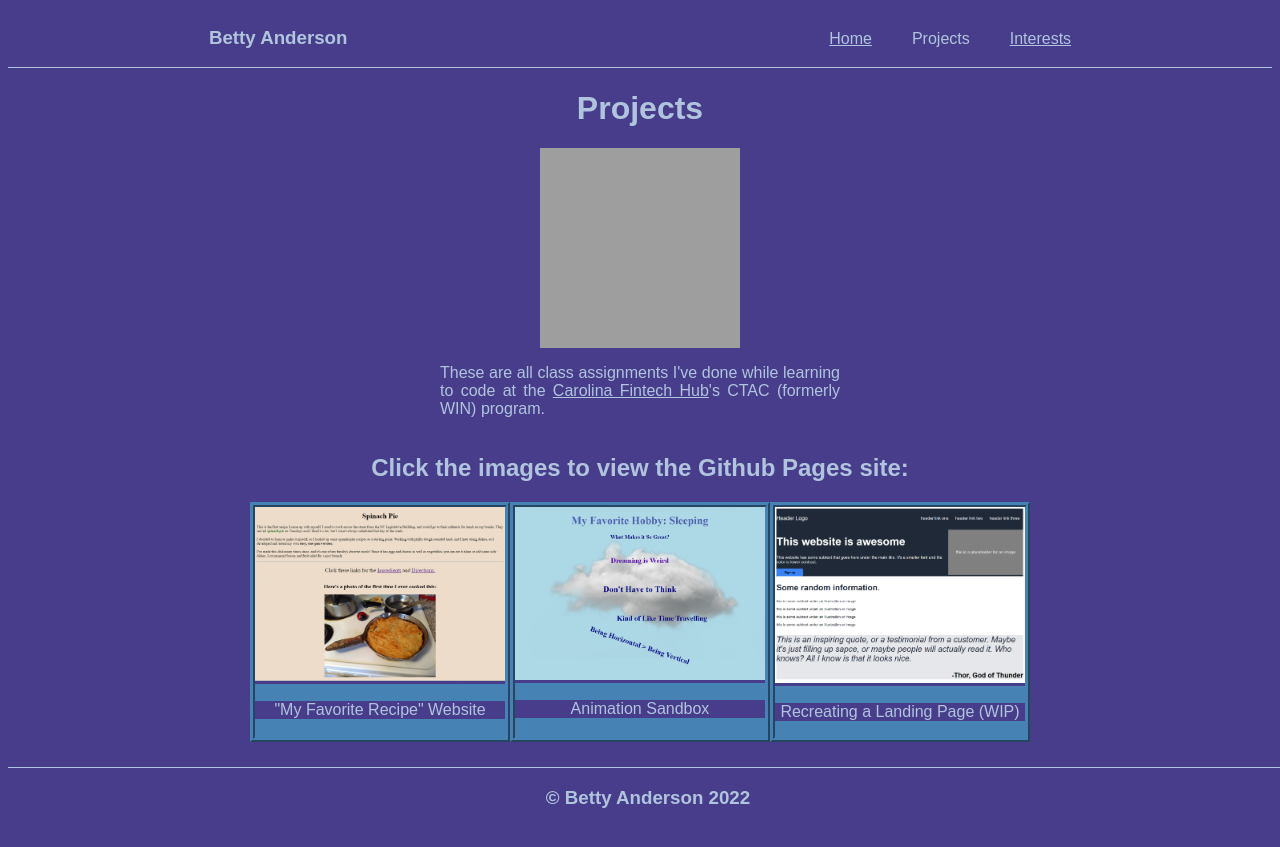
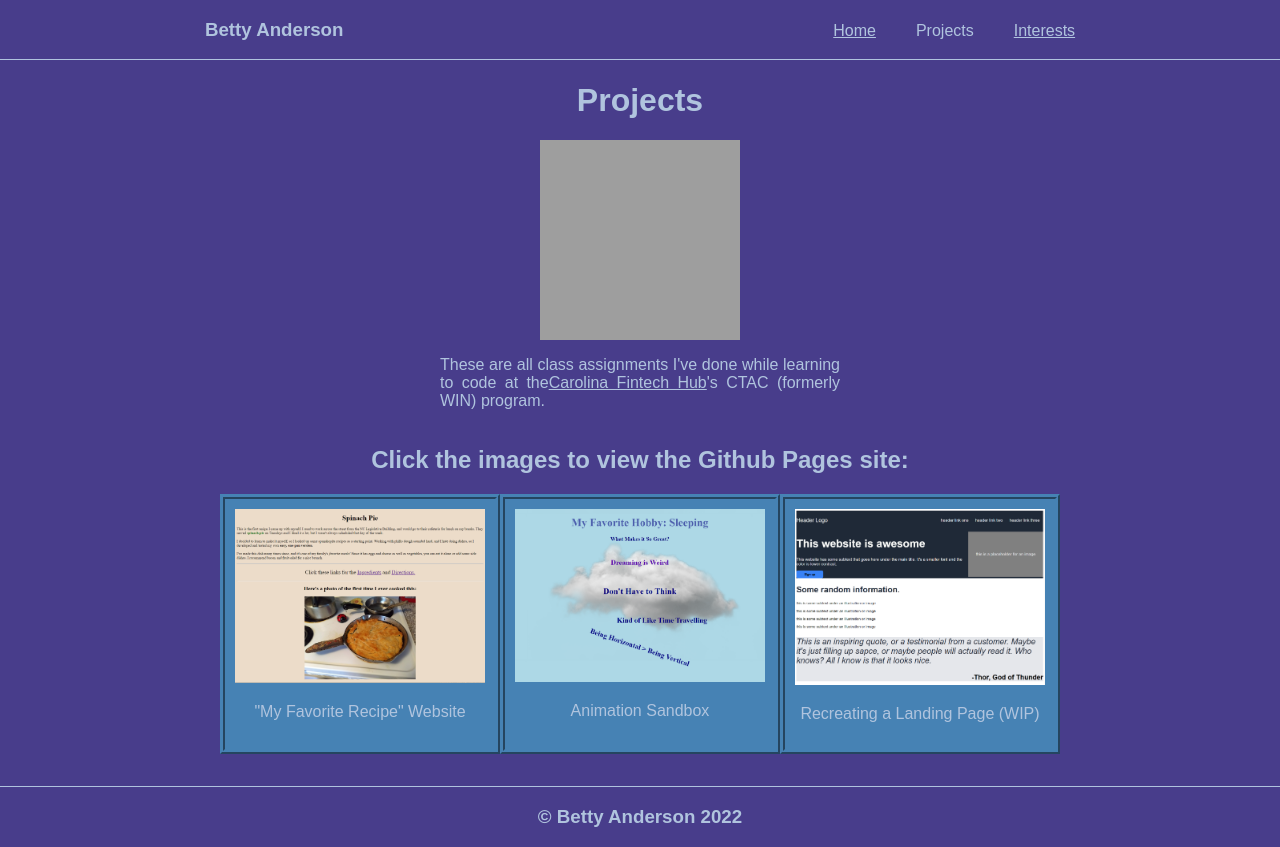
Before and after one commit to bettyand/portfolio-project, a plain HTML site: page projects.html in a window 1280 px wide. Before the commit the page ends 816 px from the top, so only its background shows below. Drawn offline with Linux system fonts and the light colour scheme; grey boxes are pictures that could not be loaded.

Commit message:
clean up code formatting

```diff
--- a/projects.html
+++ b/projects.html
@@ -1,15 +1,15 @@
 <!DOCTYPE html>
 <html lang="en">
+
 <head>
-    <meta charset="UTF-8">
-    <meta http-equiv="X-UA-Compatible" content="IE=edge">
-    <meta name="viewport" content="width=device-width, initial-scale=1.0">
+    <meta charset="UTF-8" />
+    <meta http-equiv="X-UA-Compatible" content="IE=edge" />
+    <meta name="viewport" content="width=device-width, initial-scale=1.0" />
     <title>Projects</title>
-    <link rel="stylesheet" href="style.css">
+    <link rel="stylesheet" href="style.css" />
 </head>
+
 <body>
-    <div class="page-container">
-        <div class="content-wrap">
     <nav>
         <h3>Betty Anderson</h3>
         <ul>
@@ -20,30 +20,34 @@
     </nav>
     <main>
         <h1>Projects</h1>
-                <img class="heroimg" src="https://thumbs.dreamstime.com/b/html-css-code-developing-screenshot-76836093.jpg" alt="stock photo of html code">
-                <p class="portfoliodescrip">These are all class assignments I've done while learning to code at the <a href="https://www.carolinafintechhub.org/" target="_blank">Carolina Fintech Hub</a>'s CTAC (formerly WIN) program.</p>
+        <img class="heroimg" src="https://thumbs.dreamstime.com/b/html-css-code-developing-screenshot-76836093.jpg"
+            alt="stock photo of html code" />
+        <p class="herotxt">These are all class assignments I've done while learning to code at the<a
+                href="https://www.carolinafintechhub.org/" target="_blank">Carolina Fintech Hub</a>'s CTAC (formerly
+            WIN) program.</p>
         <h2>Click the images to view the Github Pages site:</h2>
         <section class="projectcards">
             <div class="card">
                 <a href="https://bettyand.github.io/my-favorite-recipe-website/">
-                            <img class="thumbnail" src="images/recipewebsite.png" alt="">
+                    <img class="thumbnail" src="images/recipewebsite.png" alt="" />
                 </a>
                 <p>"My Favorite Recipe" Website</p>
             </div>
             <div class="card">
-                        <a href="https://bettyand.github.io/animation-assignment/"><img class="thumbnail" src="images/animation.png"></a>
+                <a href="https://bettyand.github.io/animation-assignment/"><img class="thumbnail"
+                        src="images/animation.png" /></a>
                 <p>Animation Sandbox</p>
             </div>
             <div class="card">
-                        <a href="https://bettyand.github.io/landing-page/"><img class="thumbnail" src="images/wiplandingpage.png"></a>
+                <a href="https://bettyand.github.io/landing-page/"><img class="thumbnail"
+                        src="images/wiplandingpage.png" /></a>
                 <p>Recreating a Landing Page (WIP)</p>
             </div>
         </section>
     </main>
-        </div>
     <footer>
         <h3>&copy; Betty Anderson 2022</h3>
     </footer>
-    </div>
 </body>
+
 </html>
--- a/style.css
+++ b/style.css
@@ -1,15 +1,11 @@
 *   {
-    background-color: darkslateblue;
     color: lightsteelblue;
     font-family: Arial, Helvetica, sans-serif;
 }
 
-.page-container {
-    min-height: 100vh;
-}
-
-.content-wrap   {
-    padding-bottom: 2.5rem;
+body  {
+    background-color: darkslateblue;
+    margin: 0px;
 }
 
 nav {
@@ -28,11 +24,9 @@ main    {
 }
 
 footer  {
-    position: absolute;
-    bottom: 0;
     width: 100%;
-    height: 2rem;
     border-top: 1px solid;
+    margin-top: 2em;
     text-align: center;
 }
 
@@ -51,7 +45,7 @@ li  {
     display: block;
 }
 
-.bio, .portfoliodescrip    {
+.herotxt    {
     width: 400px;
     text-align: justify;
 }
@@ -64,6 +58,7 @@ li  {
     text-align: center;
     background-color: steelblue;
     border: 5px ridge steelblue;
+    padding: 10px;
 }
 
 .thumbnail  {
```
Also changed, not shown: index.html (+6 -5 lines), interests.html (+3 -4 lines). Lines whose indentation alone changed are shown as unchanged.
